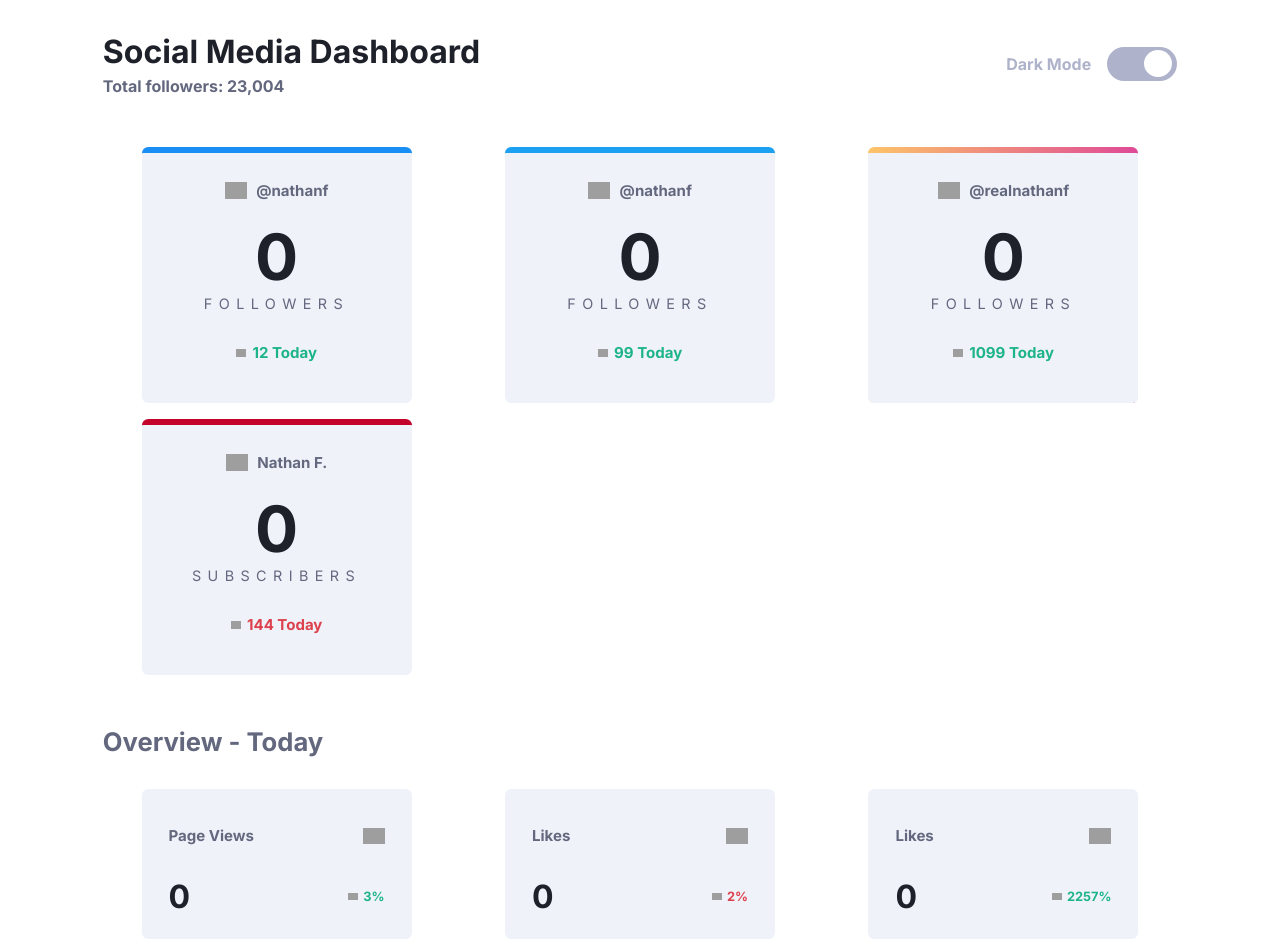
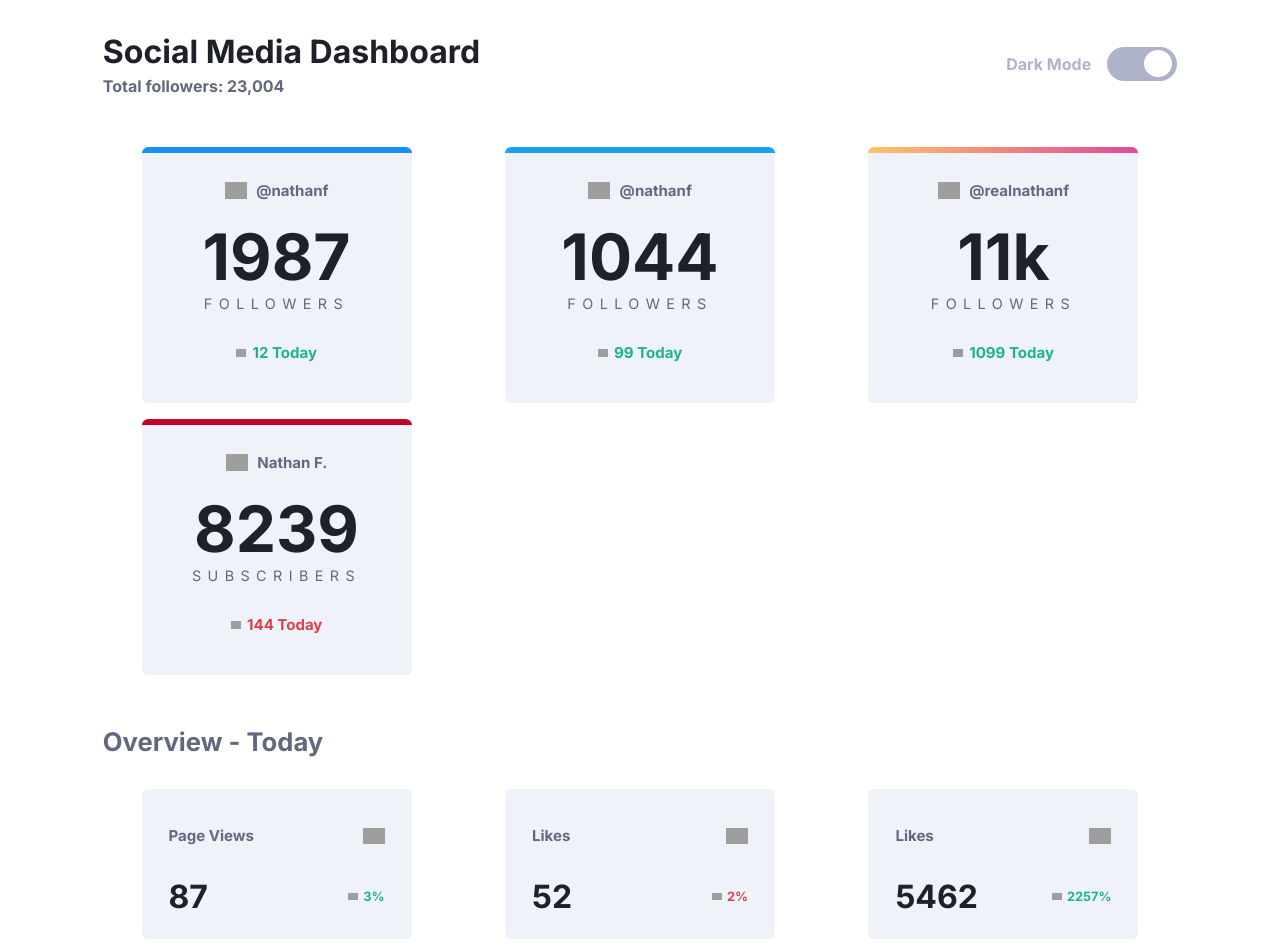
Before and after one commit to agusscript/social-media-dashboard-react, a React (Vite) app: page / in a window 1280 px wide. Shown: the top 952 px of the page. Built offline with nearby package versions, Linux system fonts and the light colour scheme; grey boxes are pictures that could not be loaded.

Commit message:
Fix counter animated numbers

```diff
--- a/package.json
+++ b/package.json
@@ -11,6 +11,7 @@
   },
   "dependencies": {
     "react": "^18.2.0",
+    "react-countup": "^6.4.2",
     "react-dom": "^18.2.0",
     "sass": "^1.62.1"
   },
--- a/src/App.jsx
+++ b/src/App.jsx
@@ -4,25 +4,6 @@ import ToggleButton from './components/toggle-button.jsx';
 import './styles/main.scss';
 
 function App() {
-  const counters = document.querySelectorAll('.number');
-  const speed = 3000;
-
-  counters.forEach(counter => {
-    const animate = () => {
-      const value = +counter.getAttribute('target');
-      const data = +counter.innerText;
-
-      const time = value / speed;
-      if (data < value) {
-        counter.innerText = Math.ceil(data + time);
-        setTimeout(animate, 1);
-      } else {
-        counter.innerText = value;
-      }
-    }
-    animate();
-  });
-
   return (
     <div className='App'>
       <header>
@@ -31,7 +12,7 @@ function App() {
           <p className='header-subtitle'>Total followers: 23,004</p>
         </div>
         <div className='toggle-btn-container'>
-          <p className='toggle-text'>Dark Mode</p>
+          <p className='toggle-text' >Dark Mode</p>
           <ToggleButton />
         </div>
       </header>
--- a/src/components/main-card-list.jsx
+++ b/src/components/main-card-list.jsx
@@ -31,7 +31,8 @@ const mainCards = [
     followToday: '1099 Today',
     image: instagramImg,
     icon: iconUp,
-    target: 11 + "k"
+    target: 11,
+    letter: "k"
   },
   {
     id: 4,
--- a/src/components/main-card.jsx
+++ b/src/components/main-card.jsx
@@ -1,7 +1,8 @@
 import mainCards from './main-card-list';
 import '../styles/main-card.scss';
+import CountUp from 'react-countup';
 
-function MainCard({ userName, followText, followToday, image, icon, target }) {
+function MainCard({ userName, followText, followToday, image, icon, target, letter }) {
   return (
     <div className='main-card'>
       <div className='user-container'>
@@ -9,7 +10,9 @@ function MainCard({ userName, followText, followToday, image, icon, target }) {
         <p className='user-name'>{userName}</p>
       </div>
       <div className='follow-container'>
-        <h2 className='number follow-number' target={target}>0</h2>
+        <h2 className='number follow-number' target={target}>
+          <CountUp end={target} separator="" duration={3} suffix={letter} />
+        </h2>
         <p className='follow-text'>{followText}</p>
       </div>
       <div className='follow-today-container'>
@@ -29,6 +32,7 @@ const MainCards = mainCards.map(card => {
     image={card.image}
     icon={card.icon}
     target={card.target}
+    letter={card.letter}
   />
 });
 
--- a/src/components/secondary-card-list.jsx
+++ b/src/components/secondary-card-list.jsx
@@ -36,7 +36,8 @@ const secondaryCards = [
     percentage: '2257%',
     image: instagramImg,
     icon: iconUp,
-    target: 52 + "k"
+    target: 52,
+    letter: "k"
   },
   {
     id: 5,
--- a/src/components/secondary-card.jsx
+++ b/src/components/secondary-card.jsx
@@ -1,7 +1,8 @@
 import secondaryCards from './secondary-card-list';
 import '../styles/secondary-card.scss';
+import CountUp from 'react-countup';
 
-function SecondaryCard({ title, percentage, image, icon, target }) {
+function SecondaryCard({ title, percentage, image, icon, target, letter }) {
   return (
     <div className='secondary-card' >
 
@@ -11,7 +12,9 @@ function SecondaryCard({ title, percentage, image, icon, target }) {
       </div>
 
       <div className='number-card-container'>
-        <p className='number number-card' target={target}>0</p>
+        <p className='number number-card' target={target}>
+          <CountUp end={target} separator="" duration={3} suffix={letter} />
+        </p>
 
         <div>
           <img src={icon} alt={`${icon} image`} />
@@ -31,6 +34,7 @@ const SecondaryCards = secondaryCards.map(card => {
     image={card.image}
     icon={card.icon}
     target={card.target}
+    letter={card.letter}
   />
 });
 
```
Also changed, not shown: 1 other file (tests, documents, lock files or other folders).
